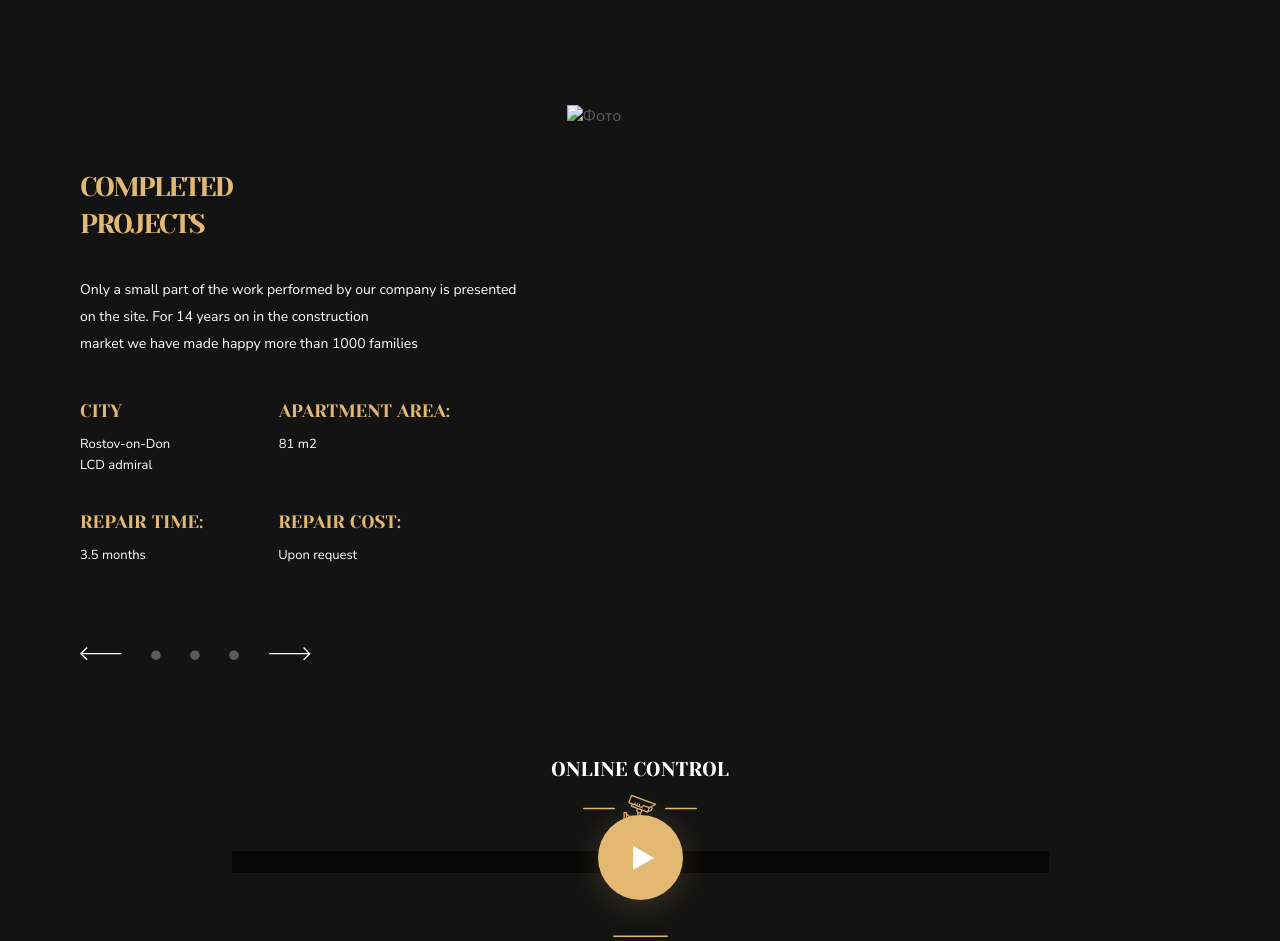
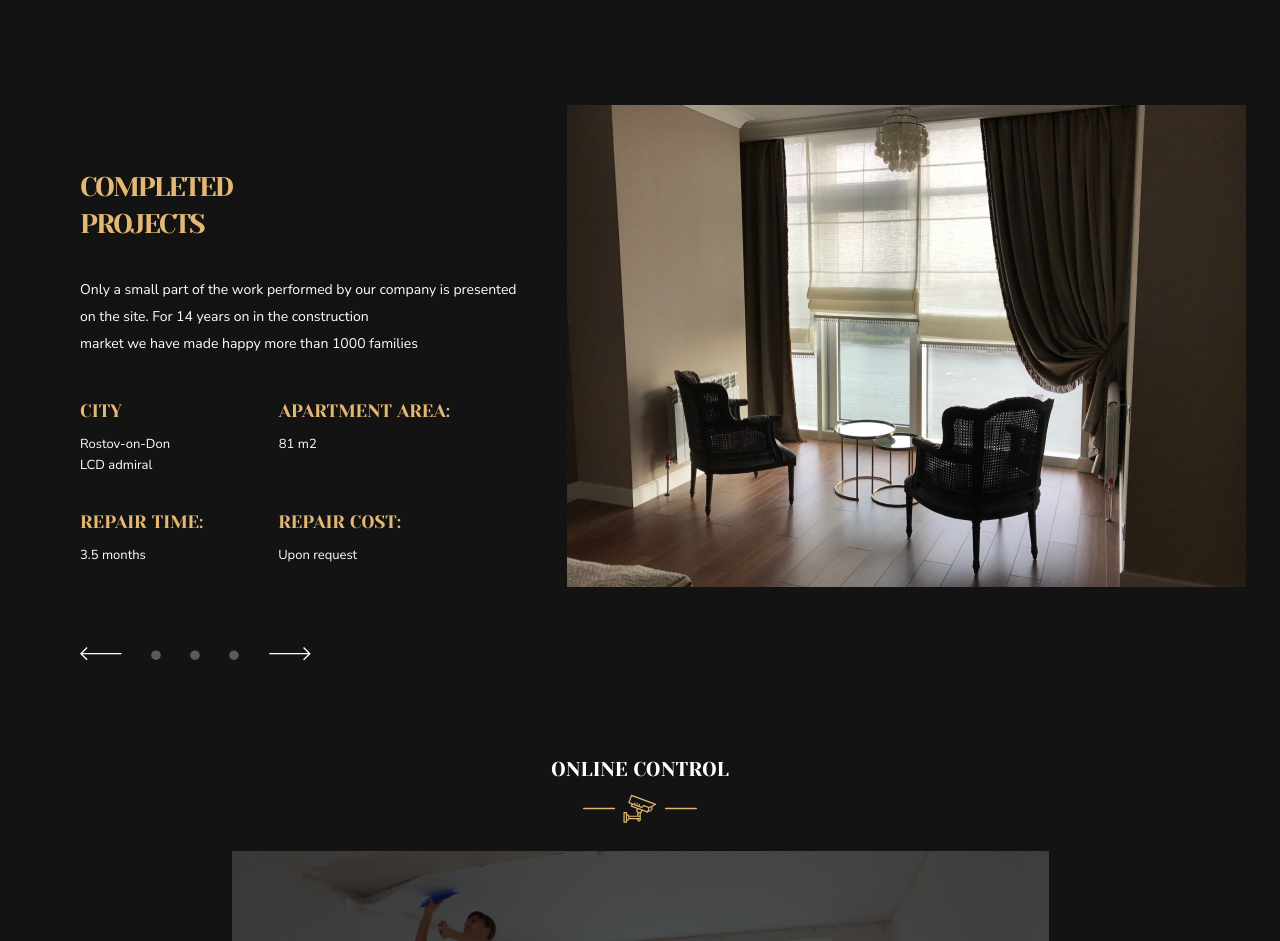
Before and after one commit to dielit66/IC--Repair-Design-Project-, a plain HTML site: page index.html in a window 1280 px wide. Shown: the part 709-1650 px from the top of the page. Drawn offline with Linux system fonts and the light colour scheme; the site is published under a folder, as on GitHub Pages, so addresses that start at the root find nothing.

Commit message:
Update index.html

```diff
--- a/index.html
+++ b/index.html
@@ -196,7 +196,7 @@
                 <li>Sochi Thieves</li>
                 <li>Rostov-on-Don Patriotic</li>
               </ul>
-              <img src="/img/image2.jpg" alt="Фото" />
+              <img src="img/image2.jpg" alt="Фото" />
             </div>
           </div>
         </div>
@@ -258,7 +258,7 @@
       <div class="page3">
         <div class="wrapper">
           <div class="page3-video">
-            <img src="/img/image3.jpg" alt="Фото" />
+            <img src="img/image3.jpg" alt="Фото" />
             <svg
               class="play-svg"
               width="145"
```
